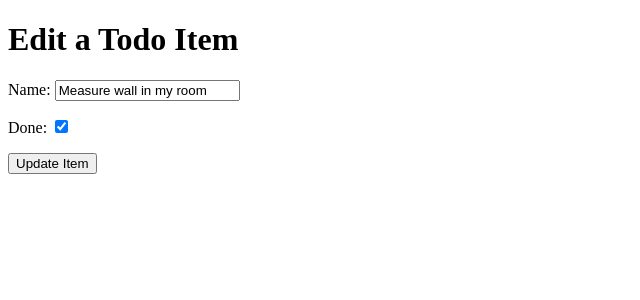
After one commit to Honey20103/ci-fsf-django, a Django app: page /edit/2 in a window 1280 px wide. The commit adds this page. Shown: the top 300 px of the page, without its empty margins (0-640 px from the left). Run offline with Django 3.2, Linux system fonts and the light colour scheme; data comes from the database, SQL or seed files in the repository; both versions use the stored data as it was after the commit.

Commit message:
full CRUD functionlaity enabnled

```diff
--- a/django_todo/urls.py
+++ b/django_todo/urls.py
@@ -15,10 +15,13 @@ Including another URLconf
 """
 from django.contrib import admin
 from django.urls import path
-from todo.views import get_todo_list, add_item
+from todo import views
 
 urlpatterns = [
     path('admin/', admin.site.urls),
-    path('', get_todo_list, name='get_todo_list'),
-    path('add', add_item, name='add'),
+    path('', views.get_todo_list, name='get_todo_list'),
+    path('add', views.add_item, name='add'),
+    path('edit/<item_id>', views.edit_item, name='edit'),
+    path('toggle/<item_id>', views.toggle_item, name='toggle'),
+    path('delete/<item_id>', views.delete_item, name='delete'),
 ]
--- /dev/null
+++ b/todo/templates/todo/edit_item.html
@@ -0,0 +1,26 @@
+<!DOCTYPE html>
+<html lang="en">
+
+<head>
+	<meta charset="UTF-8">
+	<meta name="viewport" content="width=<>, initial-scale=1.0">
+	<title>Document</title>
+</head>
+
+<body>
+<!--For loop fetching data in table , and if statement with condition to strike if item is done-->
+	<h1>Edit a Todo Item</h1>
+    <form method="POST">
+        {% csrf_token %}
+        {{ form.as_p }}
+
+        <div>
+        <p>
+            <button type="submit">Update Item</button>
+        </p>
+        </div>
+    </form>
+
+</body>
+
+</html>
--- a/todo/views.py
+++ b/todo/views.py
@@ -1,4 +1,4 @@
-from django.shortcuts import render, redirect
+from django.shortcuts import render, redirect, get_object_or_404
 from .models import Item
 from .forms import ItemForm
 
@@ -24,3 +24,30 @@ def add_item(request):
         'form' : form
     }
     return render(request, 'todo/add_item.html', context)
+
+
+def edit_item(request, item_id):
+    item = get_object_or_404(Item, id=item_id)
+    if request.method == 'POST':
+        form = ItemForm(request.POST, instance=item)
+        if form.is_valid():
+            form.save()
+            return redirect('get_todo_list')
+    form = ItemForm(instance=item)
+    context = {
+        'form': form
+    }
+    return render(request, 'todo/edit_item.html', context)
+
+
+def toggle_item(request, item_id):
+    item = get_object_or_404(Item, id=item_id)
+    item.done = not item.done
+    item.save()
+    return redirect('get_todo_list')
+
+
+def delete_item(request, item_id):
+    item = get_object_or_404(Item, id=item_id)
+    item.delete()
+    return redirect('get_todo_list')
```
Also changed, not shown: todo/templates/todo/todo_list.html (+15 -0 lines), db.sqlite3.
